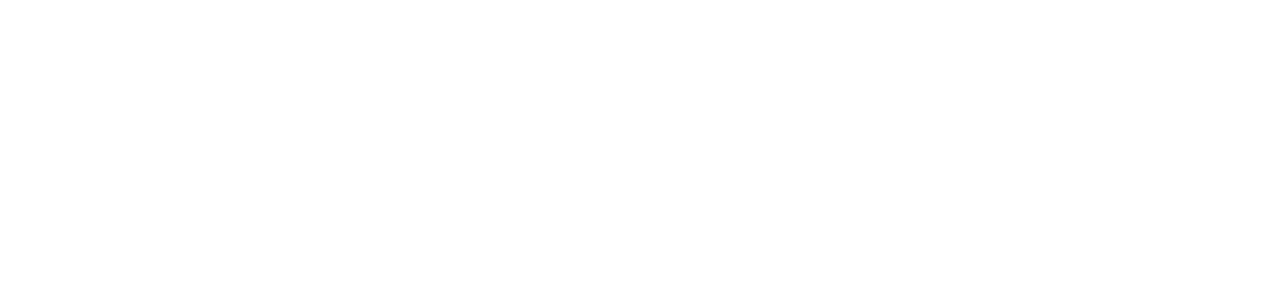
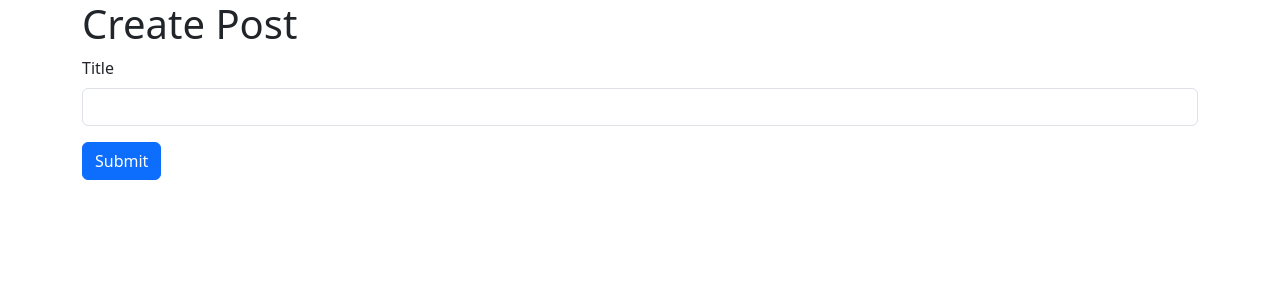
Before and after one commit to rudneisantiago/blog, a React (Create React App) app in the folder client/: page / in a window 1280 px wide. Shown: the top 300 px of the page. Built offline with nearby package versions, Linux system fonts and the light colour scheme.

Commit message:
Add bootstrap and create PostCreate component

```diff
--- a/client/public/index.html
+++ b/client/public/index.html
@@ -24,6 +24,14 @@
       work correctly both with client-side routing and a non-root public URL.
       Learn how to configure a non-root public URL by running `npm run build`.
     -->
+
+    <link
+      href="https://cdn.jsdelivr.net/npm/bootstrap@5.3.2/dist/css/bootstrap.min.css"
+      rel="stylesheet"
+      integrity="sha384-T3c6CoIi6uLrA9TneNEoa7RxnatzjcDSCmG1MXxSR1GAsXEV/Dwwykc2MPK8M2HN"
+      crossorigin="anonymous"
+    />
+
     <title>React App</title>
   </head>
   <body>
--- a/client/src/App.js
+++ b/client/src/App.js
@@ -1,5 +1,12 @@
+import PostCreate from "./PostCreate";
+
 function App() {
-  return <div className="App"></div>;
+  return (
+    <div className="container">
+      <h1>Create Post</h1>
+      <PostCreate />
+    </div>
+  );
 }
 
 export default App;
--- /dev/null
+++ b/client/src/PostCreate.jsx
@@ -0,0 +1,37 @@
+import { useState } from "react";
+import axios from "axios";
+
+const PostCreate = () => {
+  const [title, setTitle] = useState("");
+
+  const onSubmit = async (event) => {
+    event.preventDefault();
+
+    await axios.post("http://localhost:4000/posts", {
+      title,
+    });
+
+    setTitle("");
+  };
+
+  return (
+    <div>
+      <form className="row g-3" onSubmit={onSubmit}>
+        <div className="col-12">
+          <label className="form-label">Title</label>
+          <input
+            value={title}
+            onChange={(e) => setTitle(e.target.value)}
+            type="text"
+            className="form-control"
+          />
+        </div>
+        <div className="col">
+          <button className="btn btn-primary">Submit</button>
+        </div>
+      </form>
+    </div>
+  );
+};
+
+export default PostCreate;
```
